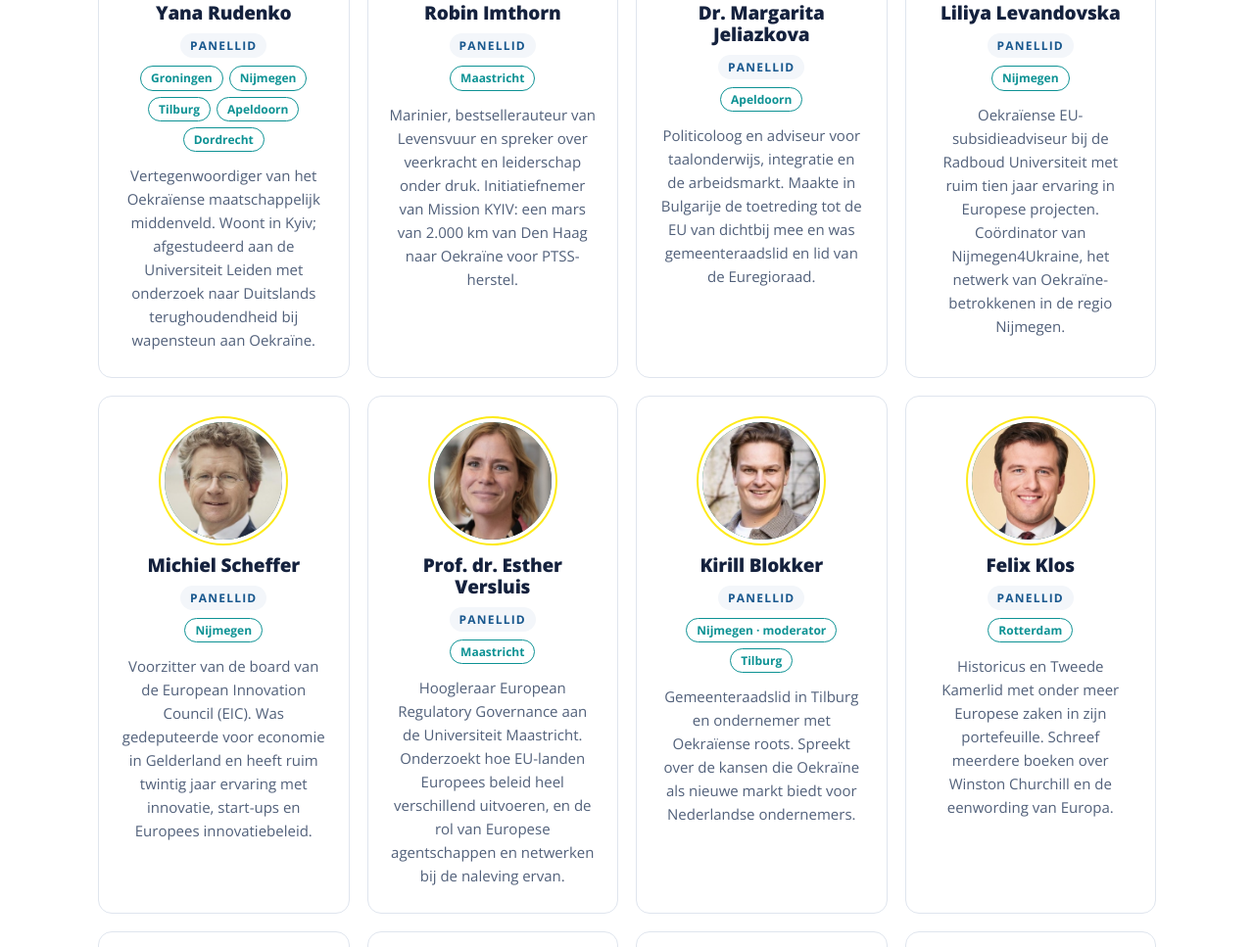
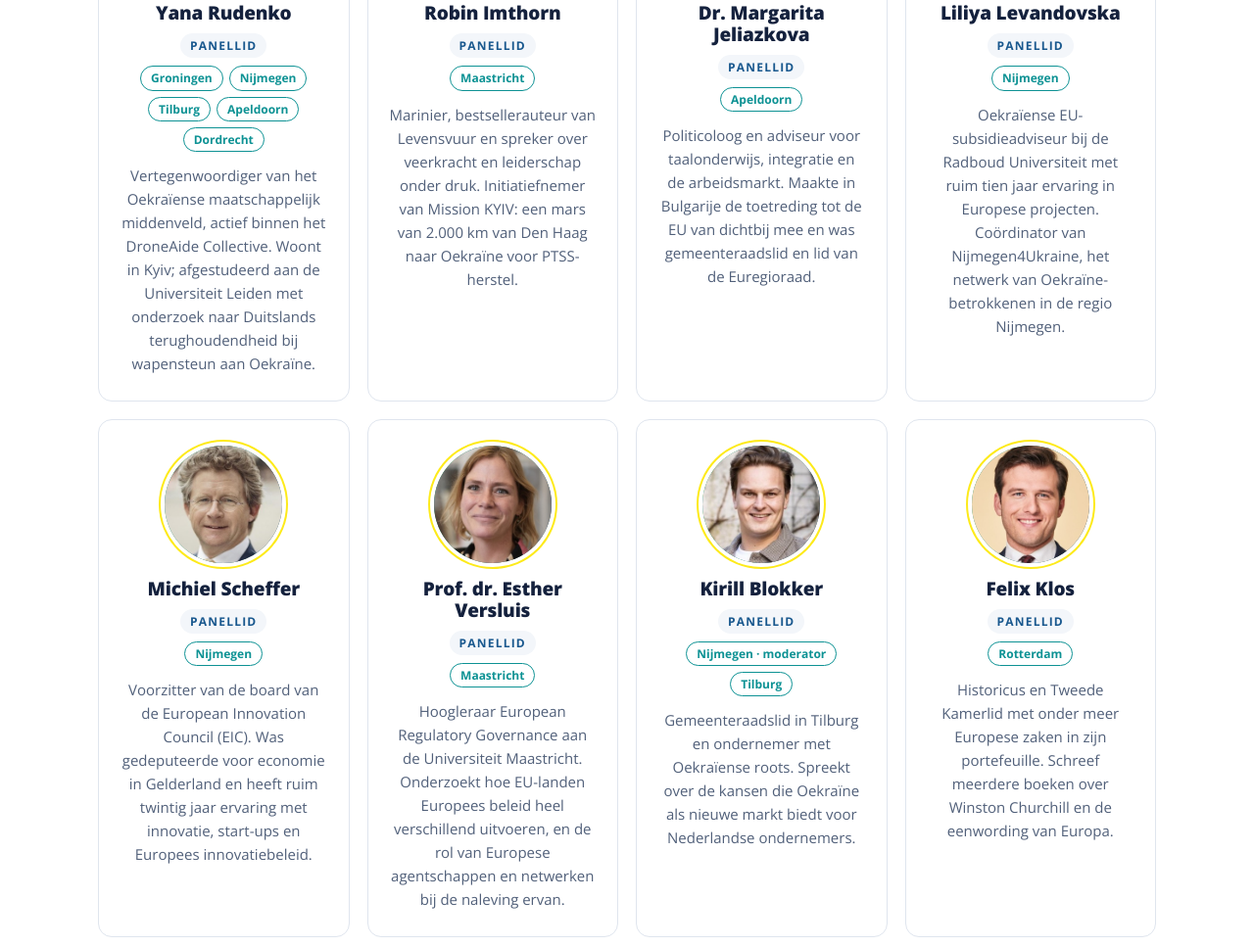
Before and after one commit to vitakovd/europe-next-door, a plain HTML site: page index.html in a window 1280 px wide. Shown: the part 5288-6255 px from the top of the page at 98% size. Drawn offline with nearby package versions, Linux system fonts and the light colour scheme.

Commit message:
Yana Rudenko: add DroneAide Collective to bio
Co-Authored-By: Claude Opus 5.5 <noreply@anthropic.com>

```diff
--- a/index.html
+++ b/index.html
@@ -472,8 +472,8 @@ const SPEAKERS = [
     bio_nl:"Oekraïense oorlogsveteraan. Adviseerde de Oekraïense overheid over toegankelijkheid voor mensen met een beperking, liep stage bij het Europees Parlement en werkt nu bij de Oekraïense ambassade in Zuid-Korea.",
     bio_en:"Ukrainian war veteran. Advised the Ukrainian government on accessibility for people with disabilities, interned at the European Parliament and now works at the Ukrainian embassy in South Korea." },
   { name:"Yana Rudenko", role:"speaker", cities:["Groningen","Nijmegen","Tilburg","Apeldoorn","Dordrecht"], photo:"assets/speakers/yana-rudenko.jpg",
-    bio_nl:"Vertegenwoordiger van het Oekraïense maatschappelijk middenveld. Woont in Kyiv; afgestudeerd aan de Universiteit Leiden met onderzoek naar Duitslands terughoudendheid bij wapensteun aan Oekraïne.",
-    bio_en:"Civil-society representative from Ukraine. Lives in Kyiv; Leiden University graduate whose research examined Germany’s hesitancy on arms support to Ukraine." },
+    bio_nl:"Vertegenwoordiger van het Oekraïense maatschappelijk middenveld, actief binnen het DroneAide Collective. Woont in Kyiv; afgestudeerd aan de Universiteit Leiden met onderzoek naar Duitslands terughoudendheid bij wapensteun aan Oekraïne.",
+    bio_en:"Civil-society representative from Ukraine, part of the DroneAide Collective. Lives in Kyiv; Leiden University graduate whose research examined Germany’s hesitancy on arms support to Ukraine." },
   { name:"Robin Imthorn", role:"speaker", city:"Maastricht", photo:"assets/speakers/robin-imthorn.jpg",
     bio_nl:"Marinier, bestsellerauteur van Levensvuur en spreker over veerkracht en leiderschap onder druk. Initiatiefnemer van Mission KYIV: een mars van 2.000 km van Den Haag naar Oekraïne voor PTSS-herstel.",
     bio_en:"Marine, bestselling author of Levensvuur and speaker on resilience and leadership under pressure. Initiator of Mission KYIV: a 2,000 km march from The Hague to Ukraine for PTSD recovery." },
```
